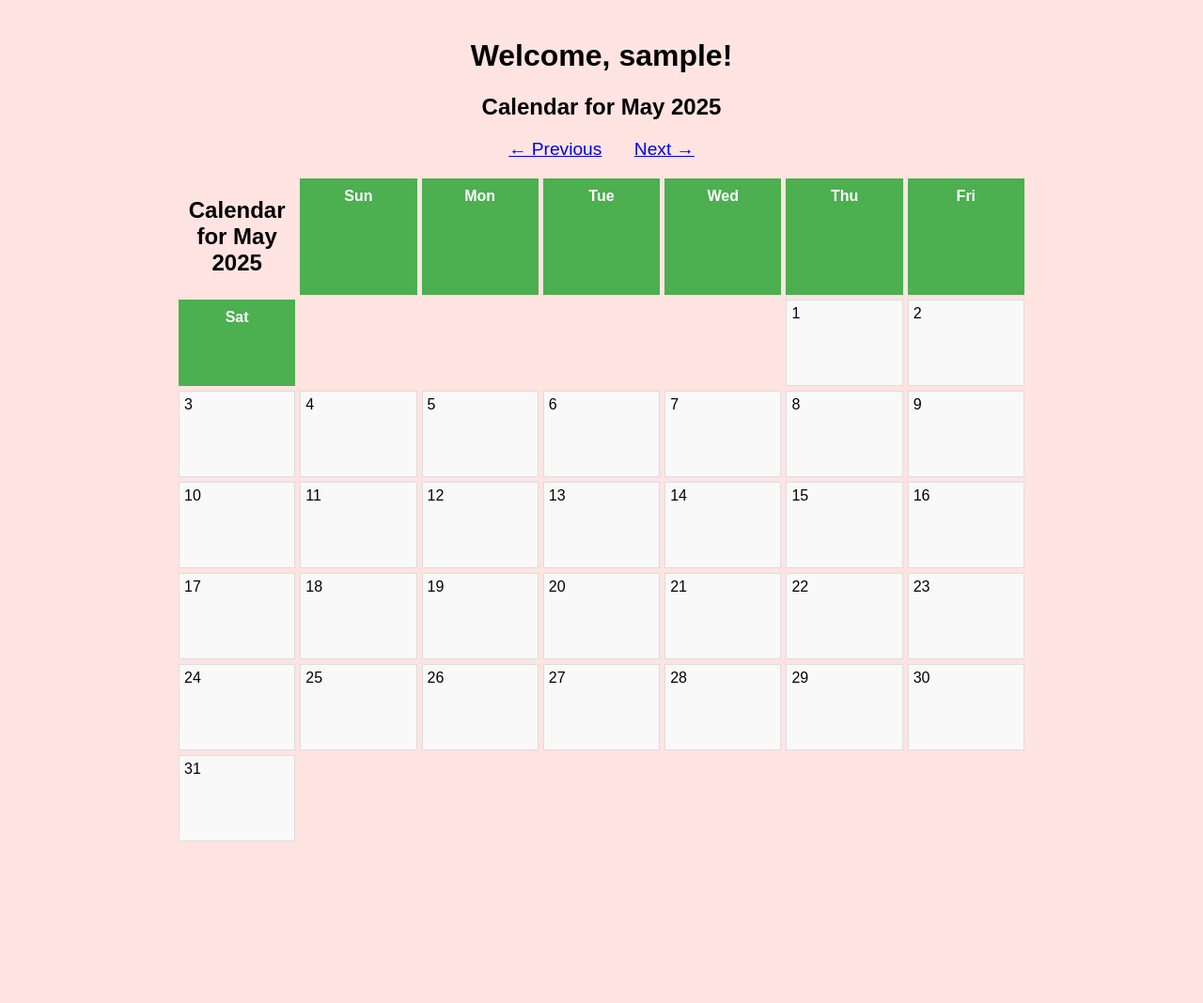
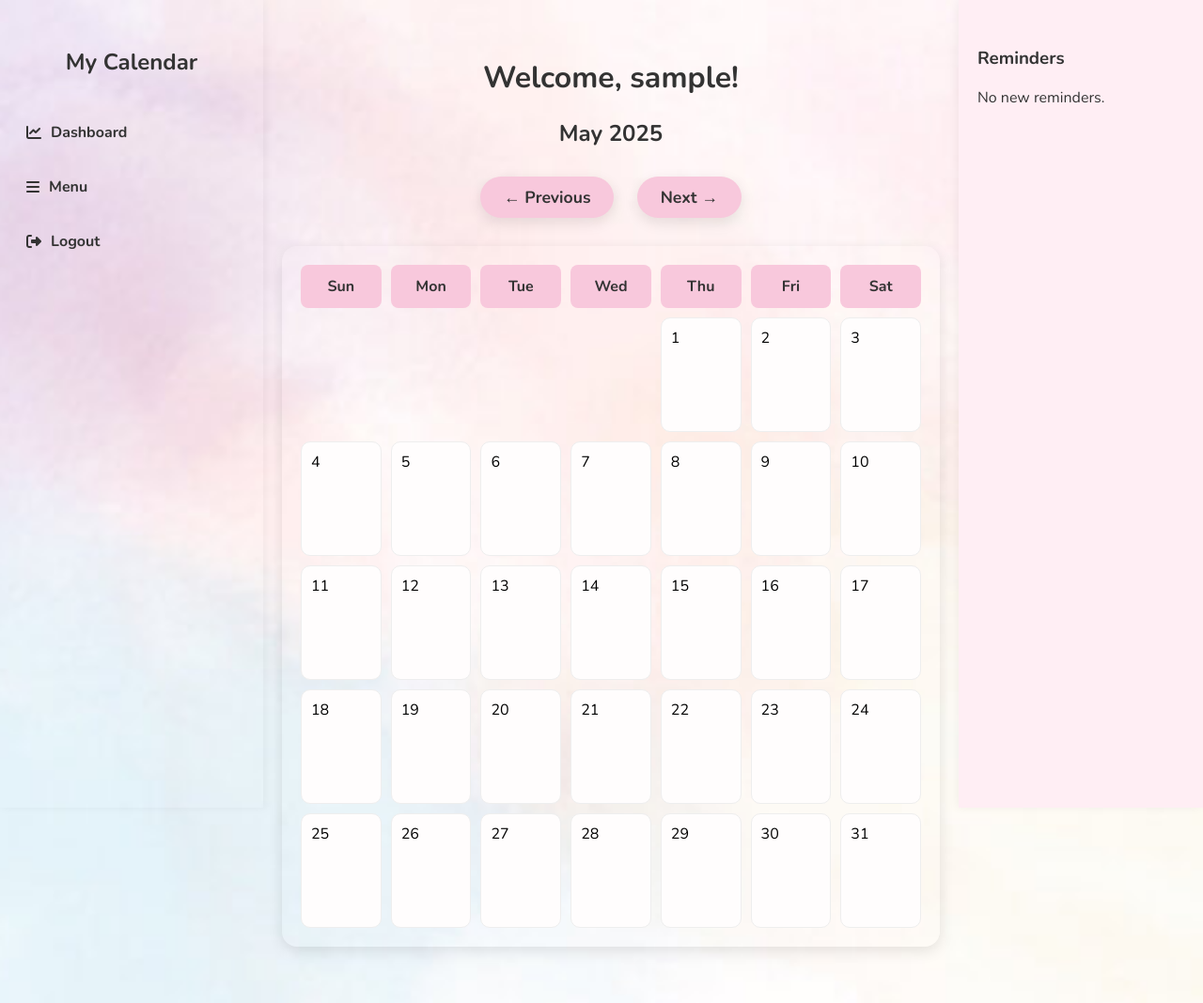
Before and after one commit to Amanwhoisinloved/Project, a PHP site: page /Main.php in a window 1280 px wide. Shown: the whole page at 94% size. Before the commit the page ends 896 px from the top, so only its background shows below. Run offline with PHP 8.4, Linux system fonts and the light colour scheme; the visitor is signed in with stand-in values (Sample User, id 1); data that the repository does not hold is empty.

Commit message:
commit
commit
 sf

 fefe

```diff
--- a/Main.php
+++ b/Main.php
@@ -1,99 +1,162 @@
 <?php
 session_start();
-
-// Ensure the user is logged in
 if (!isset($_SESSION['username'])) {
     header("Location: login.php");
     exit();
 }
 
-// Connect to the database
 $conn = new mysqli('localhost', 'root', '', 'simple_auth');
-
 if ($conn->connect_error) {
     die('Connection Failed: ' . $conn->connect_error);
 }
 
-$current_month = isset($_GET['month']) ? $_GET['month'] : date('m');
-$current_year = isset($_GET['year']) ? $_GET['year'] : date('Y');
-
+$current_month = $_GET['month'] ?? date('m');
+$current_year = $_GET['year'] ?? date('Y');
 $first_day_of_month = date('Y-m-01', strtotime("$current_year-$current_month-01"));
 $last_day_of_month = date('Y-m-t', strtotime("$current_year-$current_month-01"));
-
-// Get the days of the month
 $days_in_month = date('t', strtotime("$current_year-$current_month-01"));
 ?>
 
 <!DOCTYPE html>
 <html lang="en">
 <head>
+
     <meta charset="UTF-8">
     <title>Calendar</title>
+    <link rel="stylesheet" href="https://cdnjs.cloudflare.com/ajax/libs/font-awesome/6.4.0/css/all.min.css">
+    <link href="https://fonts.googleapis.com/css2?family=Nunito:wght@400;700&display=swap" rel="stylesheet">
     <style>
-.note {
-    font-size: 0.75em;
-    color: #333;
-    margin-top: 5px;
-    background-color: #fffdd0;
-    border-radius: 5px;
-    padding: 2px 4px;
-    max-height: 50px;
-    overflow: hidden;
+        body {
+            margin: 0;
+            font-family: 'Nunito', sans-serif;
+            display: flex;
+            min-height: 100vh;
+            background: #fdf6f0 url("bg1.jpg") no-repeat center center/cover;
+            overflow-x: hidden;
         }
 
-body {
-    background-color: #ffe4e1;
-    font-family: Arial, sans-serif;
-    padding: 20px;
-    margin: 0;
+        /* Sidebar styles */
+        .sidebar-left {
+            width: 240px;
+            background-color: transparent;
+            padding: 30px 20px;
+            height: 100vh;
+            position: fixed;
+            left: 0;
+            top: 0;
+            box-shadow: 2px 0 10px rgba(0,0,0,0.05);
+        }
+
+        .sidebar-left h2 {
+            color: #333;
+            margin-bottom: 40px;
+        }
+
+        .sidebar-left ul {
+            list-style: none;
+            padding: 0;
+        }
+
+        .sidebar-left ul li {
+            margin-bottom: 20px;
+        }
+
+        .sidebar-left ul li a {
+            color: #333;
+            text-decoration: none;
+            font-weight: bold;
+            display: flex;
+            align-items: center;
+            padding: 8px;
+            border-radius: 8px;
+            transition: 0.3s;
+        }
+
+        .sidebar-left ul li a:hover {
+            background-color: #ffeef4;
+            color: #d63384;
+        }
+
+        .sidebar-left ul li i {
+            margin-right: 10px;
+        }
+
+        /* Right sidebar */
+        .sidebar-right {
+            width: 220px;
+            background-color: #ffeef4;
+            padding: 30px 20px;
+            height: 100vh;
+            position: fixed;
+            right: 0;
+            top: 0;
+            box-shadow: -2px 0 10px rgba(0,0,0,0.05);
+            color: #333;
+        }
+
+        /* Main content */
+        .main-content {
+            margin-left: 260px;
+            margin-right: 240px;
+            padding: 40px;
+            flex: 1;
         }
 
         h1, h2 {
             text-align: center;
+            color: #333;
         }
 
+        /* Calendar Styles */
         .calendar {
             display: grid;
             grid-template-columns: repeat(7, 1fr);
-    gap: 5px;
-    max-width: 900px;
+            gap: 10px;
+            max-width: 1000px;
             margin: 20px auto;
+            background: transparent;
+            padding: 20px;
+            border-radius: 16px;
+            box-shadow: 0 5px 15px rgba(0,0,0,0.1);
         }
 
         .calendar-header {
-    background-color: #4CAF50;
-    color: white;
             font-weight: bold;
-    padding: 10px;
+            padding: 12px;
             text-align: center;
+            background: #f8c8dc;
+            border-radius: 8px;
+            color: #333;
         }
 
-.calendar .day {
-    min-height: 80px;
-    padding: 5px;
-    background-color: #f9f9f9;
-    border: 1px solid #ddd;
-    text-align: left;
-    vertical-align: top;
-    position: relative;
+        .day {
+            min-height: 100px;
+            background-color: #fffdfd;
+            border: 1px solid #eee;
+            border-radius: 10px;
+            padding: 10px;
             cursor: pointer;
+            transition: background 0.3s;
         }
 
-.calendar .day:hover {
-    background-color: #e0ffe0;
+        .day:hover {
+            background-color: #ffeef4;
         }
 
         .note {
-    font-size: 0.75em;
-    margin-top: 5px;
-    background: #fffdd0;
-    border-radius: 4px;
-    padding: 3px 5px;
+            font-size: 0.8em;
+            color: #555;
+            background: #fff0f5;
+            border-left: 4px solid #d63384;
+            padding: 5px 8px;
+            border-radius: 5px;
+            margin-top: 10px;
+            white-space: nowrap;
             overflow: hidden;
             text-overflow: ellipsis;
-    white-space: nowrap;
         }
 
+        /* Note form */
         .note-form {
             max-width: 400px;
             margin: 30px auto;
@@ -117,13 +180,39 @@ h1, h2 {
             background: #4CAF50;
             color: white;
             border: none;
-    cursor: pointer;
             width: 100%;
         }
 
         .note-form button:hover {
             background-color: #45a049;
+
+
         }
+        .nav-buttons {
+    text-align: center;
+    margin: 30px 0;
+}
+
+.nav-buttons a {
+    display: inline-block;
+    background-color: #f8c8dc;
+    color: #333;
+    padding: 10px 25px;
+    margin: 0 10px;
+    font-size: 1.1em;
+    font-weight: bold;
+    border-radius: 30px;
+    text-decoration: none;
+    transition: all 0.3s ease;
+    box-shadow: 0 5px 15px rgba(0,0,0,0.1);
+}
+
+.nav-buttons a:hover {
+    background-color: #d63384;
+    color: #fff;
+    transform: translateY(-2px);
+}
+
 
         @media (max-width: 768px) {
             .calendar {
@@ -133,16 +222,29 @@ h1, h2 {
                 display: none;
             }
         }
-
     </style>
 </head>
 <body>
 
-    <h1>Welcome, <?php echo htmlspecialchars($_SESSION['username']); ?>!</h1>
+<div class="sidebar-left">
+    <h2>My Calendar</h2>
+    <ul>
+        <li><a href="dashboard.php"><i class="fas fa-chart-line"></i> Dashboard</a></li>
+        <li><a href="menu.php"><i class="fas fa-bars"></i> Menu</a></li>
+        <li><a href="logout.php"><i class="fas fa-sign-out-alt"></i> Logout</a></li>
+    </ul>
+</div>
 
-    <h2>Calendar for <?php echo date('F Y', strtotime("$current_year-$current_month-01")); ?></h2>
+<div class="sidebar-right">
+    <h3>Reminders</h3>
+    <p>No new reminders.</p>
+</div>
+
+<div class="main-content">
+    <h1>Welcome, <?= htmlspecialchars($_SESSION['username']); ?>!</h1>
+    <h2><?= date('F Y', strtotime("$current_year-$current_month-01")); ?></h2>
+
     <?php
-// Calculate previous and next month
     $prev_month_ts = strtotime("-1 month", strtotime("$current_year-$current_month-01"));
     $next_month_ts = strtotime("+1 month", strtotime("$current_year-$current_month-01"));
 
@@ -152,36 +254,28 @@ $next_month = date('m', $next_month_ts);
     $next_year = date('Y', $next_month_ts);
     ?>
 
-<div style="text-align: center; margin: 20px 0;">
-    <a href="?month=<?=$prev_month?>&year=<?=$prev_year?>" style="margin-right: 30px; font-size: 1.2em;">← Previous</a>
-    <a href="?month=<?=$next_month?>&year=<?=$next_year?>" style="font-size: 1.2em;">Next →</a>
+<div class="nav-buttons">
+    <a href="?month=<?= $prev_month ?>&year=<?= $prev_year ?>">← Previous</a>
+    <a href="?month=<?= $next_month ?>&year=<?= $next_year ?>">Next →</a>
 </div>
 
 
-    <!-- Calendar -->
     <div class="calendar">
-    <h2>Calendar for <?php echo date('F Y', strtotime("$current_year-$current_month-01")); ?></h2>
+        <?php
+        echo '<div class="calendar-header">Sun</div>';
+        echo '<div class="calendar-header">Mon</div>';
+        echo '<div class="calendar-header">Tue</div>';
+        echo '<div class="calendar-header">Wed</div>';
+        echo '<div class="calendar-header">Thu</div>';
+        echo '<div class="calendar-header">Fri</div>';
+        echo '<div class="calendar-header">Sat</div>';
 
-        <div class="calendar-header">Sun</div>
-        <div class="calendar-header">Mon</div>
-        <div class="calendar-header">Tue</div>
-        <div class="calendar-header">Wed</div>
-        <div class="calendar-header">Thu</div>
-        <div class="calendar-header">Fri</div>
-        <div class="calendar-header">Sat</div>
+        $first_day_weekday = date('w', strtotime($first_day_of_month));
 
-        <?php
-$first_day_weekday = date('w', strtotime($first_day_of_month)); // 0 (Sun) to 6 (Sat)
+        for ($i = 0; $i < $first_day_weekday; $i++) echo "<div></div>";
 
-// Fill empty cells before the first day
-for ($i = 0; $i < $first_day_weekday; $i++) {
-    echo "<div></div>";
-}
-
-// Fetch notes in current month
         $user_result = $conn->query("SELECT id FROM users WHERE username = '{$_SESSION['username']}'");
-$user = $user_result->fetch_assoc();
-$user_id = $user['id'];
+        $user_id = $user_result->fetch_assoc()['id'];
 
         $notes_query = $conn->query("SELECT note_date, note FROM calendar_notes WHERE user_id = $user_id AND note_date BETWEEN '$first_day_of_month' AND '$last_day_of_month'");
         $notes = [];
@@ -189,61 +283,59 @@ while ($row = $notes_query->fetch_assoc()) {
             $notes[$row['note_date']] = $row['note'];
         }
 
-// Fill actual days
         for ($day = 1; $day <= $days_in_month; $day++) {
             $current_day = date('Y-m-d', strtotime("$current_year-$current_month-$day"));
             $note_preview = isset($notes[$current_day]) ? "<div class='note'>" . htmlspecialchars(substr($notes[$current_day], 0, 20)) . "...</div>" : "";
             echo "<div class='day' onclick='showNoteForm(\"$current_day\")'>$day $note_preview</div>";
         }
         ?>
-
-
+    </div>
 
     <!-- Note Form -->
     <div class="note-form" id="note-form" style="display:none;">
         <h3>Enter your note for <span id="note-date"></span></h3>
         <input type="hidden" id="note-date-input">
-    <textarea id="note-text" placeholder="Write your note here..." required></textarea><br>
+        <textarea id="note-text" placeholder="Write your note here..."></textarea><br>
         <button onclick="saveNote()">Save Note</button>
     </div>
-
+</div>
 
 <script>
-        // Show the note input form when a day is clicked
 function showNoteForm(date) {
     document.getElementById('note-date').innerText = date;
     document.getElementById('note-date-input').value = date;
     document.getElementById('note-form').style.display = 'block';
 }
+
+function saveNote() {
+    const noteDate = document.getElementById('note-date-input').value;
+    const noteText = document.getElementById('note-text').value;
+
+    if (noteText.trim() === "") {
+        alert("Please enter a note.");
+        return;
+    }
+
+    const formData = new FormData();
+    formData.append('note_date', noteDate);
+    formData.append('note', noteText);
+
+    fetch('save_note.php', {
+        method: 'POST',
+        body: formData
+    })
+    .then(response => response.text())
+    .then(data => {
+        alert(data);
+        window.location.reload();
+    })
+    .catch(error => {
+        console.error("Error:", error);
+    });
+}
 </script>
-
-    <?php
-    // Handle note saving
-    if (isset($_POST['save_note'])) {
-        $note_date = $_POST['note_date'];
-        $note = $_POST['note'];
-        $user_id = $_SESSION['username']; // Use username or user ID for association
-
-        // Get user ID
-        $user_result = $conn->query("SELECT id FROM users WHERE username = '$user_id'");
-        $user = $user_result->fetch_assoc();
-        $user_id = $user['id'];
-
-        // Insert the note into the database
-        $stmt = $conn->prepare("INSERT INTO calendar_notes (user_id, note_date, note) VALUES (?, ?, ?)");
-        $stmt->bind_param("iss", $user_id, $note_date, $note);
-
-        if ($stmt->execute()) {
-            echo "<p>Note saved successfully for $note_date!</p>";
-        } else {
-            echo "<p>Error saving note.</p>";
-        }
-    }
-    ?>
 
 </body>
 </html>
 
-<?php
-$conn->close();
-?>
+<?php $conn->close(); ?>
```
Also changed, not shown: Login.php (+5 -7 lines), Logo.php (+37 -20 lines), save_note.php (+11 -44 lines), bg1.jpg (added). Lines whose indentation alone changed are shown as unchanged.
